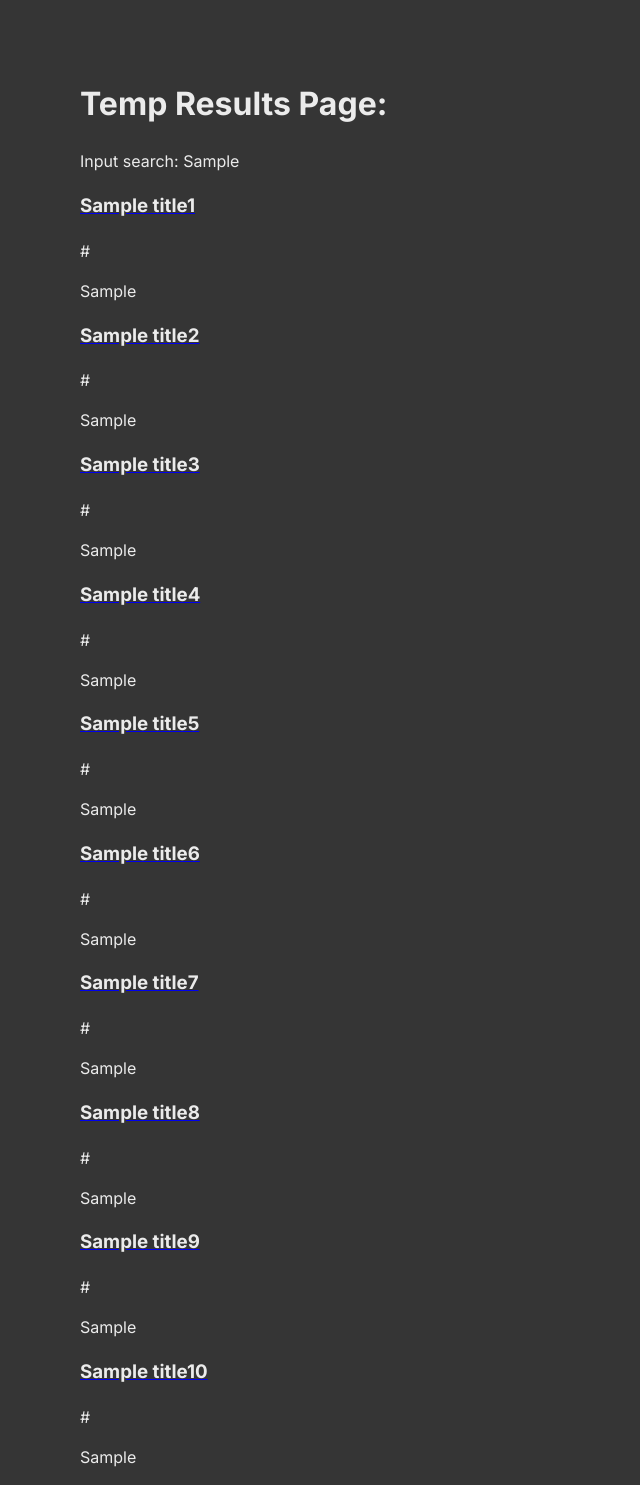
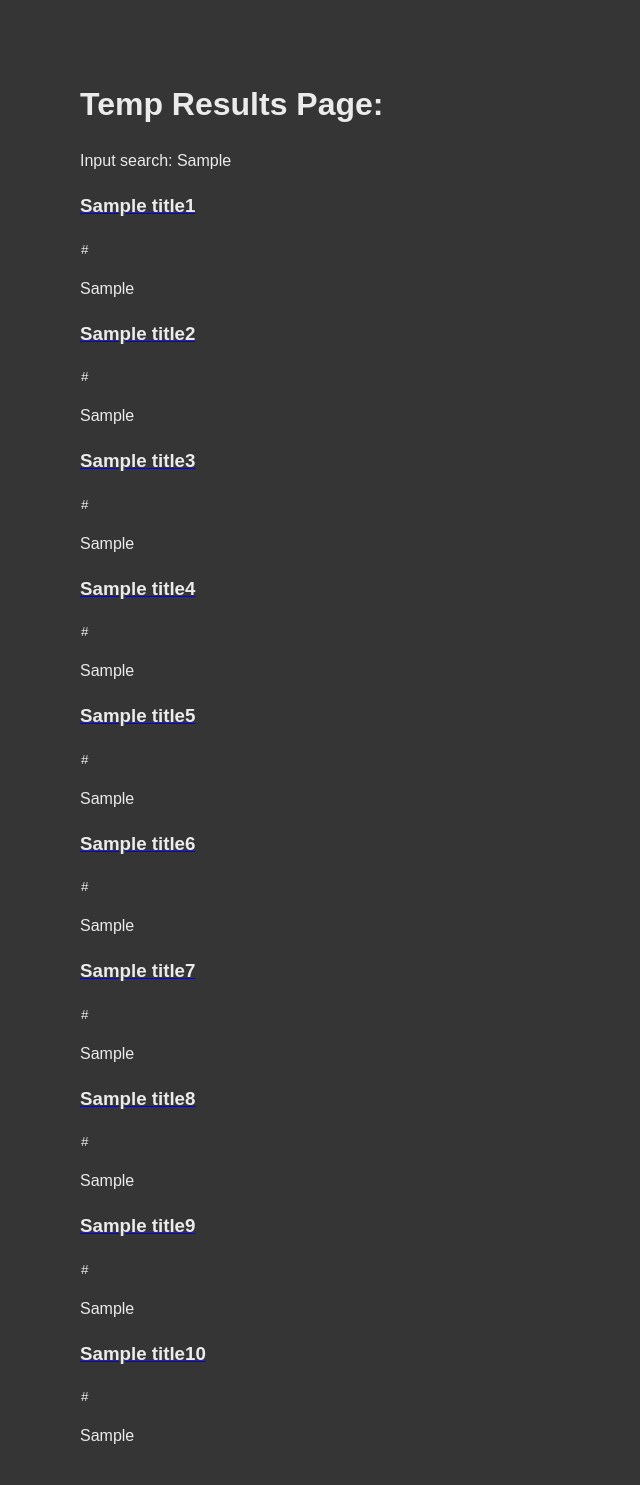
Before and after one commit to MJ-BUC/WebBrowser, a Flask app: template templates/result.html in a window 1280 px wide. Shown: the whole page, without its empty margins (0-640 px from the left). After the commit the page ends 1444 px from the top, so only its background shows below. Run offline with Flask 2, Linux system fonts and the light colour scheme; the template is opened without the code that fills it: most values are stand-ins (such as "Sample title", 1, 10 or a date in 2020).

Commit message:
formatting changes

```diff
--- a/app.py
+++ b/app.py
@@ -13,11 +13,6 @@ titleList = []
 displayLinkList = []
 snippetList = []
 linkList = []
-
-title = ""
-dispLink = ""
-snippet = ""
-link = ""
 
 ### Google custom search using google api ###
 my_api_key = ""
@@ -49,11 +44,11 @@ def data():
             displayLinkList.append(result['displayLink'])
             snippetList.append(result['snippet'])
             linkList.append(result['link'])
-            print('\n\n')
-            pprint.pprint(result['title'])
-            pprint.pprint(result['displayLink'])
-            pprint.pprint(result['snippet'])
-            pprint.pprint(result['link'])
+            # print('\n\n')
+            # pprint.pprint(result['title'])
+            # pprint.pprint(result['displayLink'])
+            # pprint.pprint(result['snippet'])
+            # pprint.pprint(result['link'])
 
             tListLen = 0
 
--- a/static/styles/resultstyle.css
+++ b/static/styles/resultstyle.css
@@ -6,9 +6,9 @@
     --ui-color-n-400: #212667;
 
 
-    --ui-typography-typeface: "Inter", sans-serif;
+    --ui-typography-typeface: "Poppins", sans-serif;
 
-  /* FONT SIZE */
+  /* FONT SIZE   original: Inter*/
 
   --ui-typography-h1: 1.9375rem;
   --ui-typography-p : 1rem;
@@ -25,6 +25,8 @@
   --ui-typography-margin-body   : 1.125rem;
 
   --ui-background-color-primary: linear-gradient(to right, var(--ui-color-n-300), var(--ui-color-n-400));
+
+  --ui-display-link:
 }
 
 body {
@@ -53,3 +55,9 @@ h3 {
 p {
     color: var(--ui-color-n-100);
 }
+
+.ui-display-link {
+    margin-top: 1px;
+    padding: 1px;
+    font-size: smaller;
+}
--- a/templates/result.html
+++ b/templates/result.html
@@ -31,43 +31,43 @@
         <p>Input search: {{formData}}</p>
 
         <a href={{link1}}><h3>{{title1}}</h3></a>
-        <p>{{dispLink1}}</p>
+        <p class="ui-display-link">{{dispLink1}}</p>
         <p>{{snippet1}}</p>
 
         <a href={{link2}}><h3>{{title2}}</h3></a>
-        <p>{{dispLink2}}</p>
+        <p class="ui-display-link">{{dispLink2}}</p>
         <p>{{snippet2}}</p>
 
         <a href={{link3}}><h3>{{title3}}</h3></a>
-        <p>{{dispLink3}}</p>
+        <p class="ui-display-link">{{dispLink3}}</p>
         <p>{{snippet3}}</p>
 
         <a href={{link4}}><h3>{{title4}}</h3></a>
-        <p>{{dispLink4}}</p>
+        <p class="ui-display-link">{{dispLink4}}</p>
         <p>{{snippet4}}</p>
 
         <a href={{link5}}><h3>{{title5}}</h3></a>
-        <p>{{dispLink5}}</p>
+        <p class="ui-display-link">{{dispLink5}}</p>
         <p>{{snippet5}}</p>
 
         <a href={{link6}}><h3>{{title6}}</h3></a>
-        <p>{{dispLink6}}</p>
+        <p class="ui-display-link">{{dispLink6}}</p>
         <p>{{snippet6}}</p>
 
         <a href={{link7}}><h3>{{title7}}</h3></a>
-        <p>{{dispLink7}}</p>
+        <p class="ui-display-link">{{dispLink7}}</p>
         <p>{{snippet7}}</p>
 
         <a href={{link8}}><h3>{{title8}}</h3></a>
-        <p>{{dispLink8}}</p>
+        <p class="ui-display-link">{{dispLink8}}</p>
         <p>{{snippet8}}</p>
 
         <a href={{link9}}><h3>{{title9}}</h3></a>
-        <p>{{dispLink9}}</p>
+        <p class="ui-display-link">{{dispLink9}}</p>
         <p>{{snippet9}}</p>
 
         <a href={{link10}}><h3>{{title10}}</h3></a>
-        <p>{{dispLink10}}</p>
+        <p class="ui-display-link">{{dispLink10}}</p>
         <p>{{snippet10}}</p>
     </body>
 </html>
```
Also changed, not shown: templates/index.html (+0 -26 lines).
